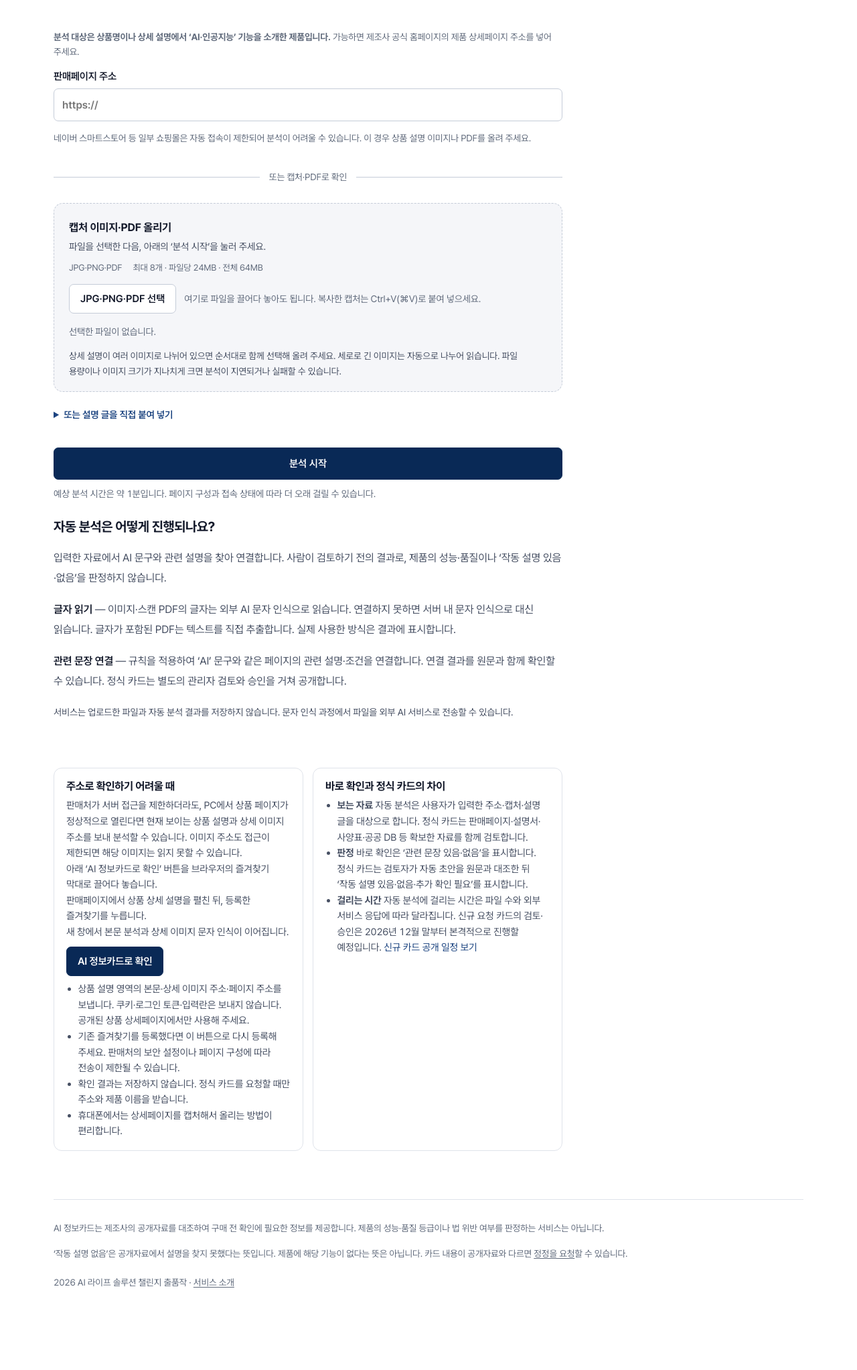
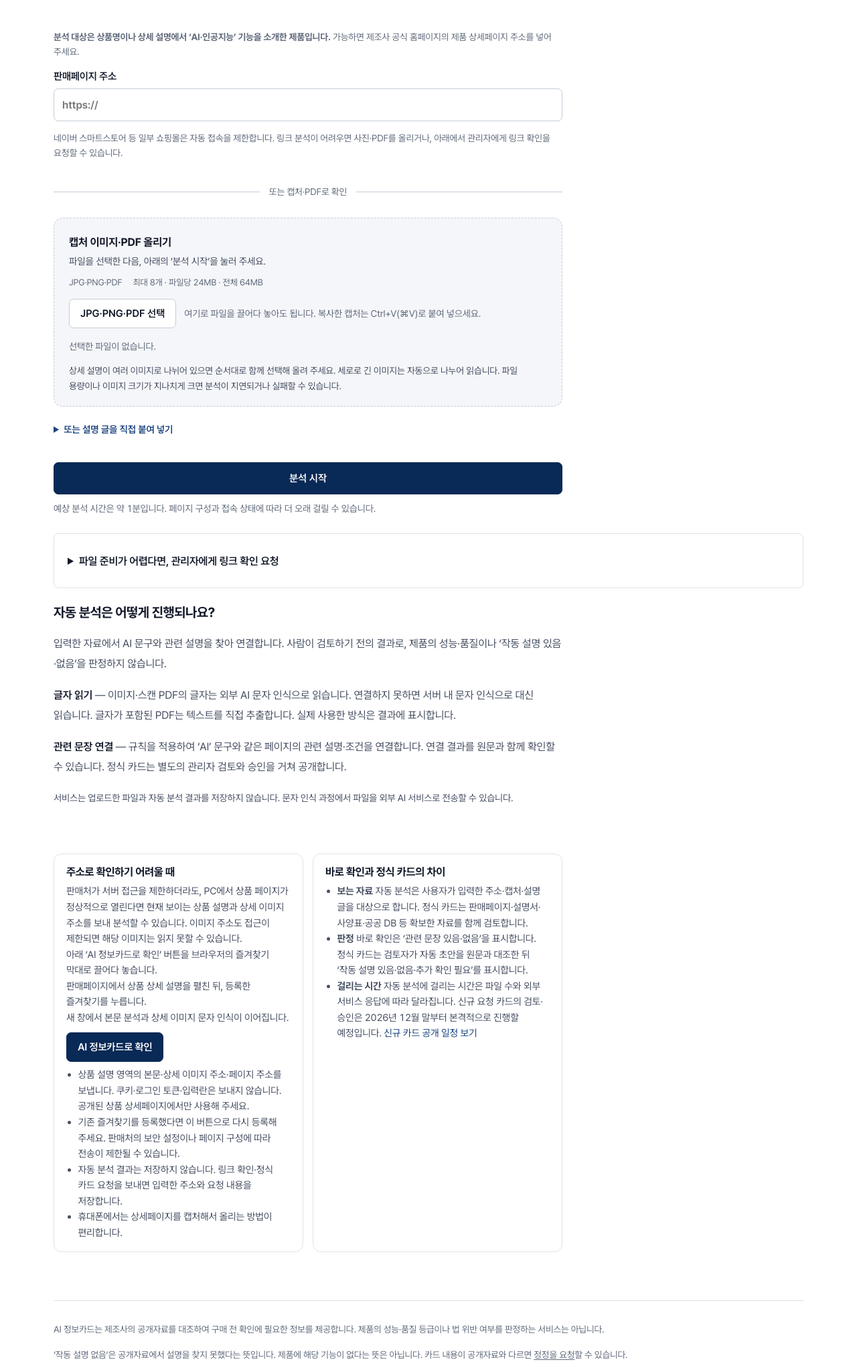
Before and after one commit to qutesophie-brilliant/aicard, a FastAPI app: page /check in a window 1280 px wide. Shown: the part 339-2384 px from the top of the page at 67% size. Before the commit the page ends 2261 px from the top, so only its background shows below. Run offline with FastAPI, Linux system fonts and the light colour scheme; some libraries are stand-ins or nearby versions.

Commit message:
Offer reviewer link requests when product analysis is unavailable

```diff
--- a/app/main.py
+++ b/app/main.py
@@ -915,14 +915,29 @@ async def api_check(request: Request):
 
 
 @app.post("/check/request")
-def check_request(request: Request, url: str = Form(""), name: str = Form(""), note: str = Form("")):
+def check_request(request: Request, url: str = Form(""), name: str = Form(""), note: str = Form(""), request_kind: str = Form("")):
     ip = request.client.host if request.client else "?"
     if not _rate_ok(ip, limit=10):
         raise HTTPException(429)
+    url, name, note = url.strip(), name.strip(), note.strip()
+    is_link_review = request_kind == "link_review"
+    if is_link_review:
+        # Intake must work even when the seller cannot be fetched. Do not fetch
+        # the URL here; normal ingestion retains its public-network checks.
+        try:
+            parsed = httpx.URL(url)
+            valid = parsed.scheme in ("http", "https") and parsed.host and not parsed.userinfo
+        except (ValueError, httpx.InvalidURL):
+            valid = False
+        if not valid or len(url) > 500:
+            raise HTTPException(400, "확인할 상품 페이지 주소를 500자 이내로 입력해 주세요.")
+        name = name or "상품 페이지 확인 요청"
+        note = "[링크 확인 요청] " + note[:300]
     if not (url or name):
         raise HTTPException(400)
     rid = db.add_request(url, name, note)
     return render(request, "check_thanks.html", rid=rid, pname=name,
+                  is_link_review=is_link_review,
                   is_correction=bool(re.fullmatch(r"/card/\d+", url.strip())))
 
 
--- a/app/static/style.css
+++ b/app/static/style.css
@@ -529,6 +529,14 @@ textarea { min-height: 150px; line-height: 1.6; }
 .request-schedule { max-width: 760px; margin: 18px 0; padding: 18px 20px; border: 1px solid var(--line); border-radius: var(--r-s); background: var(--navy-tint); color: var(--ink-2); font-size: 1rem; line-height: 1.8; word-break: keep-all; overflow-wrap: anywhere; }
 .request-schedule strong { color: var(--navy); }
 .request-schedule p + p { margin-top: 8px; }
+.recovery-actions{display:flex;flex-wrap:wrap;gap:10px;margin:16px 0}
+.recovery-actions .btn{min-height:48px;white-space:normal;text-align:center}
+.link-review-request{margin:24px 0;padding:18px 20px;border:1px solid var(--line);border-radius:var(--r-s);background:var(--paper);word-break:keep-all;overflow-wrap:anywhere;scroll-margin-top:90px}
+.link-review-request summary{cursor:pointer;font-weight:600;min-height:44px;align-content:center}
+.link-review-request .form{margin-top:16px}
+.link-review-request .btn{min-height:48px;white-space:normal}
+#drop{scroll-margin-top:90px}
+@media(max-width:600px){.recovery-actions .btn{width:100%;justify-content:center}.link-review-request{padding:16px}.link-review-request input{font-size:16px}.link-review-request button{width:100%;justify-content:center}}
 .ok { border-radius: var(--r-s); background: var(--navy-soft); padding: 12px 14px; margin-top: 16px; }
 .meta { color: var(--ink-3); font-size: .88rem; }
 .quick .lb-band { background: var(--ink-2); }
--- a/app/templates/about.html
+++ b/app/templates/about.html
@@ -160,7 +160,7 @@
     <li>정식 카드의 초안은 외부 언어 모델로 작성하며, 모델 호출에 실패하면 규칙 기반 방식으로 대체할 수 있습니다. 생성 방식에 관계없이 검토자 1인이 초안과 원문을 대조하여 수정·승인·보류를 결정합니다. 정식 카드에는 이 검토와 승인을 마친 결과를 제공합니다.</li>
     <li>카드는 소비자가 원문을 확인하고 비교하는 데 필요한 정보를 제공합니다. ‘진짜 AI’·‘가짜 AI’ 등급이나 제품의 성능·품질 점수는 부여하지 않습니다.</li>
     <li>카드의 확인 상태는 공개자료에 담긴 설명을 구분한 결과입니다. 표시의 진위나 법 위반 여부에 대한 판정은 제공하지 않습니다.</li>
-    <li>카드 조회에는 회원가입이나 연락처가 필요하지 않습니다. 쉬운 말·큰 글씨 설정은 이용자 기기에만 저장됩니다. ‘바로 확인’ 결과와 업로드 파일은 서비스에 저장하지 않지만, 이미지의 글자를 읽는 과정에서 외부 AI 서비스로 전송될 수 있습니다. 서비스는 정식 카드 요청·정정 요청에 입력한 내용을 저장하므로, 요청 내용에는 개인정보를 기재하지 않아야 합니다.</li>
+    <li>카드 조회에는 회원가입이나 연락처가 필요하지 않습니다. 쉬운 말·큰 글씨 설정은 이용자 기기에만 저장됩니다. ‘바로 확인’ 결과와 업로드 파일은 서비스에 저장하지 않지만, 이미지의 글자를 읽는 과정에서 외부 AI 서비스로 전송될 수 있습니다. 서비스는 링크 확인·정식 카드·정정 요청에 입력한 내용을 저장하므로, 요청 내용에는 개인정보를 기재하지 않아야 합니다.</li>
     <li>업로드 파일은 형식과 내부 실행 요소를 검사한 뒤 분석합니다.</li>
     <li>페이지 이용 통계는 날짜별 조회수와 유입 경로를 합산합니다. 이 통계에는 IP나 개인별 클릭 이력, 검색어·입력 내용을 저장하지 않습니다.</li>
   </ul>
--- a/app/templates/check.html
+++ b/app/templates/check.html
@@ -7,18 +7,27 @@
   <p class="lede">AI 정보카드는 판매페이지 주소나 캡처·PDF에서 ‘AI’ 표시 문구와 관련 설명·사용 조건을 찾아 연결합니다.</p>
   <p class="check-route">새로 입력한 자료는 서비스가 분석한 뒤 <strong>자동 분석 결과</strong>로 보여 드립니다. 검토를 마친 제품의 주소를 입력하면 <strong>정식 카드</strong>로 연결합니다.</p>
 </section>
-{% if error %}<div class="notice" role="alert" tabindex="-1" id="checkerror">{{ error }}{% if upload_fallback %}<p><a class="btn primary" href="#drop">사진·PDF로 계속하기</a> <a class="btn" href="#browser-recovery">PC에서 열린 상품 설명 보내기</a></p><p>휴대폰에서 상품 설명을 캡처해 아래에 올린 뒤 분석 버튼을 눌러 주세요. 상세 설명이 담긴 PDF도 올릴 수 있습니다. 입력한 링크를 지울 필요는 없습니다.</p><p class="meta">파일을 올리면 판매처에 다시 접속하지 않고 파일의 내용을 분석합니다.</p>{% endif %}</div>{% endif %}
+{% if error %}
+<div class="notice" role="alert" tabindex="-1" id="checkerror">
+  {{ error }}
+  {% if upload_fallback %}
+  <div class="recovery-actions"><a class="btn primary" href="#drop">사진·PDF로 계속하기</a><a class="btn" href="#link-review-request">관리자에게 링크 확인 요청</a></div>
+  <p>파일이 있으면 아래에 올려 바로 분석할 수 있습니다. 여러 이미지를 모으기 어렵다면 링크만 보내 관리자에게 확인을 요청해 주세요.</p>
+  <p class="meta">파일을 올리면 판매처에 다시 접속하지 않고 파일의 내용을 분석합니다. 입력한 링크는 지우지 않아도 됩니다.</p>
+  {% endif %}
+</div>
+{% endif %}
 <form class="check-form" method="post" action="/check" enctype="multipart/form-data" id="checkform" data-max-files="{{ CHECK_MAX_FILES }}" data-max-mb="{{ CHECK_MAX_FILE_MB }}" data-max-total-mb="{{ CHECK_MAX_TOTAL_MB }}">
   <p class="help" id="check-scope"><strong>분석 대상은 상품명이나 상세 설명에서 ‘AI·인공지능’ 기능을 소개한 제품입니다.</strong> 가능하면 제조사 공식 홈페이지의 제품 상세페이지 주소를 넣어 주세요.</p>
   <label>판매페이지 주소
     <input aria-describedby="check-scope check-url-help{% if error and upload_fallback %} checkerror{% endif %}" type="url" name="url" value="{{ url }}" placeholder="https://">
   </label>
-  <p class="help" id="check-url-help">네이버 스마트스토어 등 일부 쇼핑몰은 자동 접속이 제한되어 분석이 어려울 수 있습니다. 이 경우 상품 설명 이미지나 PDF를 올려 주세요.</p>
+  <p class="help" id="check-url-help">네이버 스마트스토어 등 일부 쇼핑몰은 자동 접속을 제한합니다. 링크 분석이 어려우면 사진·PDF를 올리거나, 아래에서 관리자에게 링크 확인을 요청할 수 있습니다.</p>
 
   <p class="upload-or"><span>또는 캡처·PDF로 확인</span></p>
   {% include "_check_upload.html" %}
 
-  <details {% if error %}open{% endif %}>
+  <details>
     <summary>또는 설명 글을 직접 붙여 넣기</summary>
     <label>제품 설명 글 <span class="help">첫 줄에 제품명을 적고, 다음 줄부터 상세페이지의 설명을 붙여 넣어 주세요.</span>
       <textarea name="text" placeholder="제품 이름&#10;설명 글…"></textarea>
@@ -27,6 +36,19 @@
   <div class="check-submit-action"><button class="btn primary" type="submit" id="go" data-check-submit>분석 시작</button><p class="meta">예상 분석 시간은 약 1분입니다. 페이지 구성과 접속 상태에 따라 더 오래 걸릴 수 있습니다.</p></div>
 </form>
 {% include "_check_wait.html" %}
+
+<details class="link-review-request" id="link-review-request" {% if error and upload_fallback %}open{% endif %}>
+  <summary>파일 준비가 어렵다면, 관리자에게 링크 확인 요청</summary>
+  <p>상품 페이지 주소만 보내 주세요. 관리자가 요청 목록에서 해당 제품의 원문을 확보할 수 있는지 확인합니다.</p>
+  <form class="form" method="post" action="/check/request">
+    <input type="hidden" name="request_kind" value="link_review">
+    <label>확인할 상품 페이지 주소<input type="url" name="url" value="{{ url }}" placeholder="https://" maxlength="500" required></label>
+    <label>제품 이름 <span class="help">선택</span><input type="text" name="name" maxlength="120"></label>
+    <label>궁금한 점 <span class="help">선택 · 이름이나 연락처는 적지 마세요.</span><input type="text" name="note" maxlength="300" placeholder="예: AI 기능의 사용 조건을 확인하고 싶어요."></label>
+    <p class="help">이 요청은 관리자 검토 목록에 접수됩니다. 정식 카드 검토·승인은 2026년 12월 말부터 본격적으로 진행하며, 원문 확인과 승인을 마친 카드부터 공개합니다.</p>
+    <div><button class="btn primary" type="submit">링크 확인 요청 보내기</button></div>
+  </form>
+</details>
 
 <section class="prose" aria-label="바로 확인의 처리 방식">
   <h2>자동 분석은 어떻게 진행되나요?</h2><p>입력한 자료에서 AI 문구와 관련 설명을 찾아 연결합니다. 사람이 검토하기 전의 결과로, 제품의 성능·품질이나 ‘작동 설명 있음·없음’을 판정하지 않습니다.</p>
@@ -43,7 +65,7 @@
     <ul>
       <li>상품 설명 영역의 본문·상세 이미지 주소·페이지 주소를 보냅니다. 쿠키·로그인 토큰·입력란은 보내지 않습니다. 공개된 상품 상세페이지에서만 사용해 주세요.</li>
       <li>기존 즐겨찾기를 등록했다면 이 버튼으로 다시 등록해 주세요. 판매처의 보안 설정이나 페이지 구성에 따라 전송이 제한될 수 있습니다.</li>
-      <li>확인 결과는 저장하지 않습니다. 정식 카드를 요청할 때만 주소와 제품 이름을 받습니다.</li>
+      <li>자동 분석 결과는 저장하지 않습니다. 링크 확인·정식 카드 요청을 보내면 입력한 주소와 요청 내용을 저장합니다.</li>
       <li>휴대폰에서는 상세페이지를 캡처해서 올리는 방법이 편리합니다.</li>
     </ul>
   </div>
```
Also changed, not shown: app/templates/check_thanks.html (+6 -3 lines), tests/test_request_schedule.py (+45 -0 lines).
